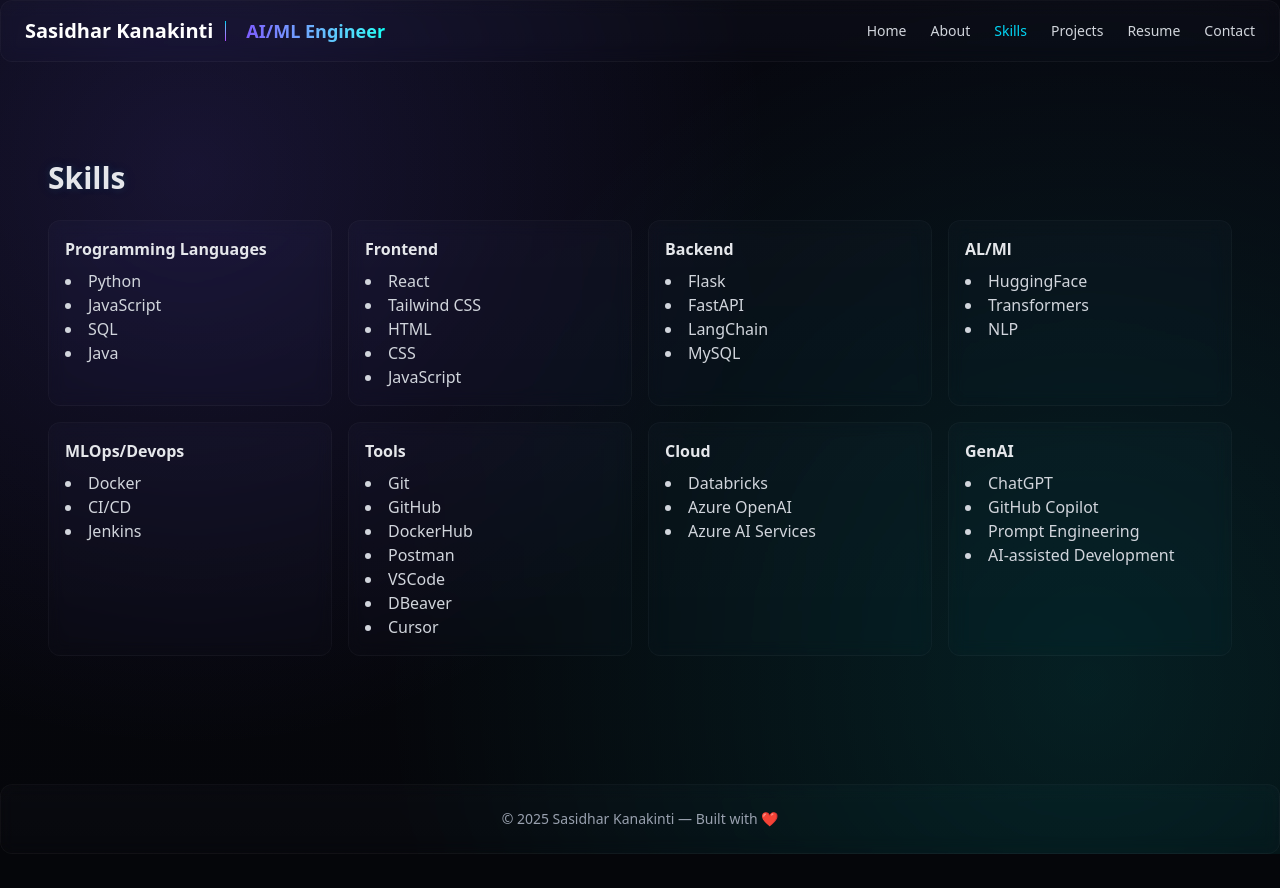
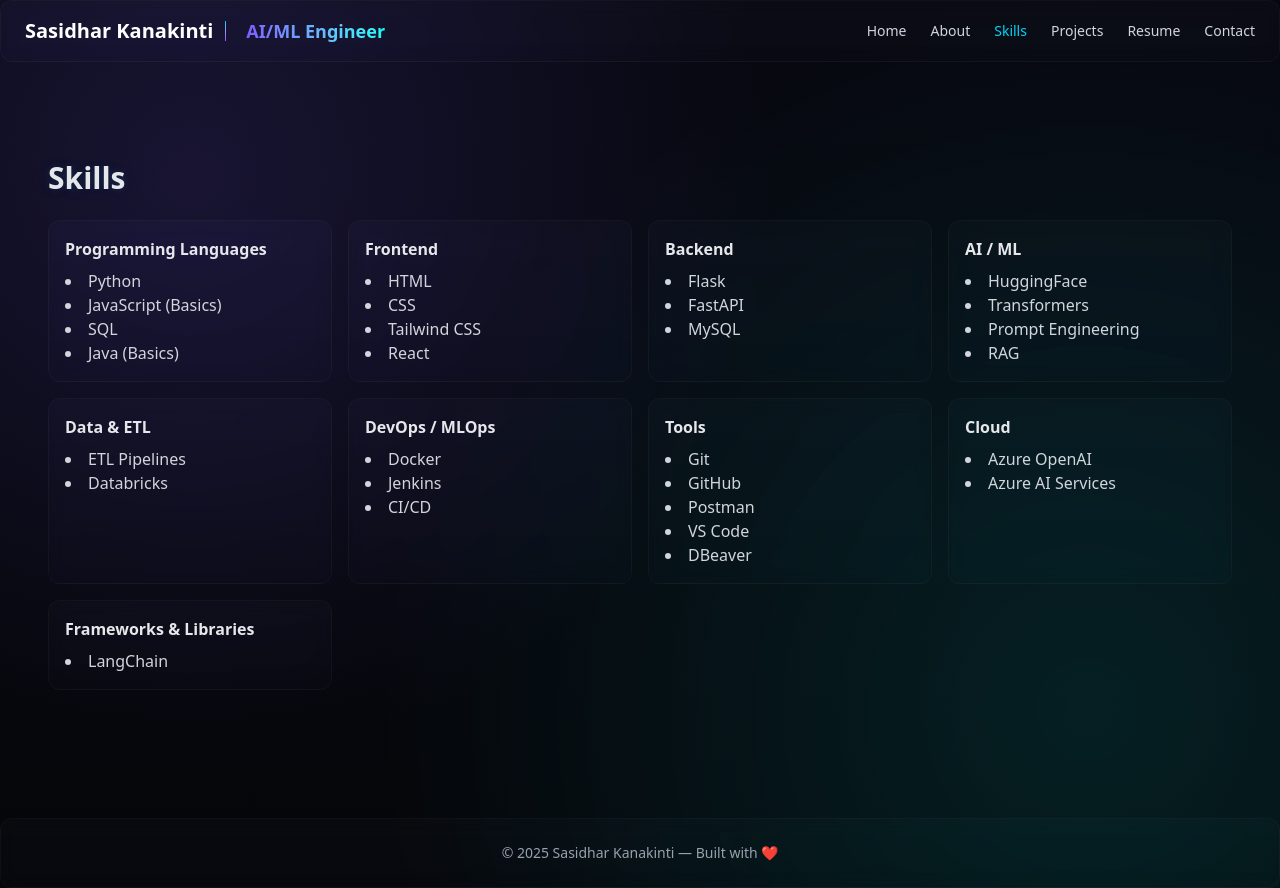
Before and after one commit to sasi-kanakinti/portfolio_multipage, a React (Vite) app: page /skills in a window 1280 px wide. Before the commit the page ends 854 px from the top, so only its background shows below. Built offline with nearby package versions, Linux system fonts and the light colour scheme.

Commit message:
Skills updates

```diff
--- a/src/pages/Skills.jsx
+++ b/src/pages/Skills.jsx
@@ -5,59 +5,57 @@
 const skills = {
   "Programming Languages": [
     "Python",
-    "JavaScript",
+    "JavaScript (Basics)",
     "SQL",
-    "Java"
+    "Java (Basics)"
   ],
 
   Frontend: [
-    "React",
-    "Tailwind CSS",
     "HTML",
     "CSS",
-    "JavaScript"
+    "Tailwind CSS",
+    "React"
   ],
 
   Backend: [
     "Flask",
     "FastAPI",
-    "LangChain",
     "MySQL"
   ],
 
-  'AL/Ml': [
+  "AI / ML": [
     "HuggingFace",
     "Transformers",
-    "NLP"
+    "Prompt Engineering",
+    "RAG"
   ],
 
-  'MLOps/Devops': [
+  "Data & ETL": [
+    "ETL Pipelines",
+    "Databricks"
+  ],
+
+  "DevOps / MLOps": [
     "Docker",
-    "CI/CD",
-    "Jenkins"
+    "Jenkins",
+    "CI/CD"
   ],
 
   Tools: [
     "Git",
     "GitHub",
-    "DockerHub",
     "Postman",
-    "VSCode",
-    "DBeaver",
-    "Cursor"
+    "VS Code",
+    "DBeaver"
   ],
 
   Cloud: [
-    "Databricks",
     "Azure OpenAI",
     "Azure AI Services"
   ],
 
-  GenAI: [
-    "ChatGPT",
-    "GitHub Copilot",
-    "Prompt Engineering",
-    "AI-assisted Development"
+  "Frameworks & Libraries": [
+    "LangChain"
   ]
 };
 
```
